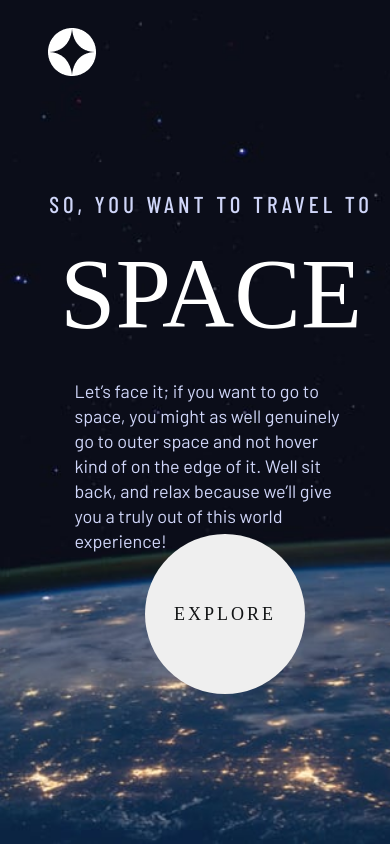
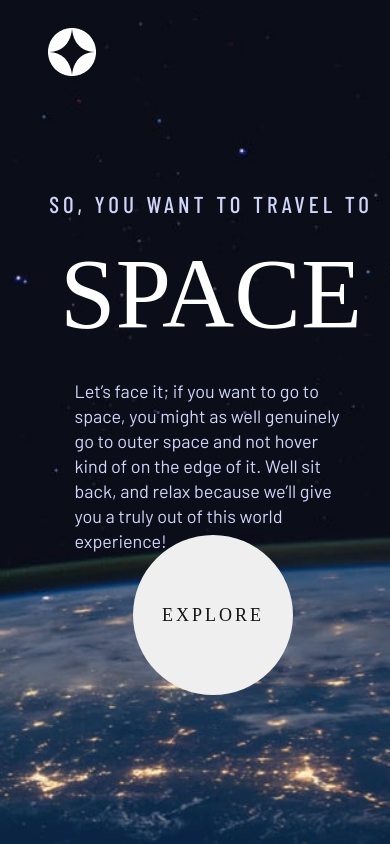
Before and after one commit to DjakaIT/spacetourism-react, a React (Vite) app: page / in a window 390 px wide. Built offline with nearby package versions, Linux system fonts and the light colour scheme; a web font is replaced by a local one.

Commit message:
updated css

```diff
--- a/src/css/home.css
+++ b/src/css/home.css
@@ -237,7 +237,7 @@ h5, h1{
 
     .explore-btn-container{
 
-        top: 22em;
-        left: 33%;
+        top: 22.1em;
+        left: 30%;
     }
 }
```
